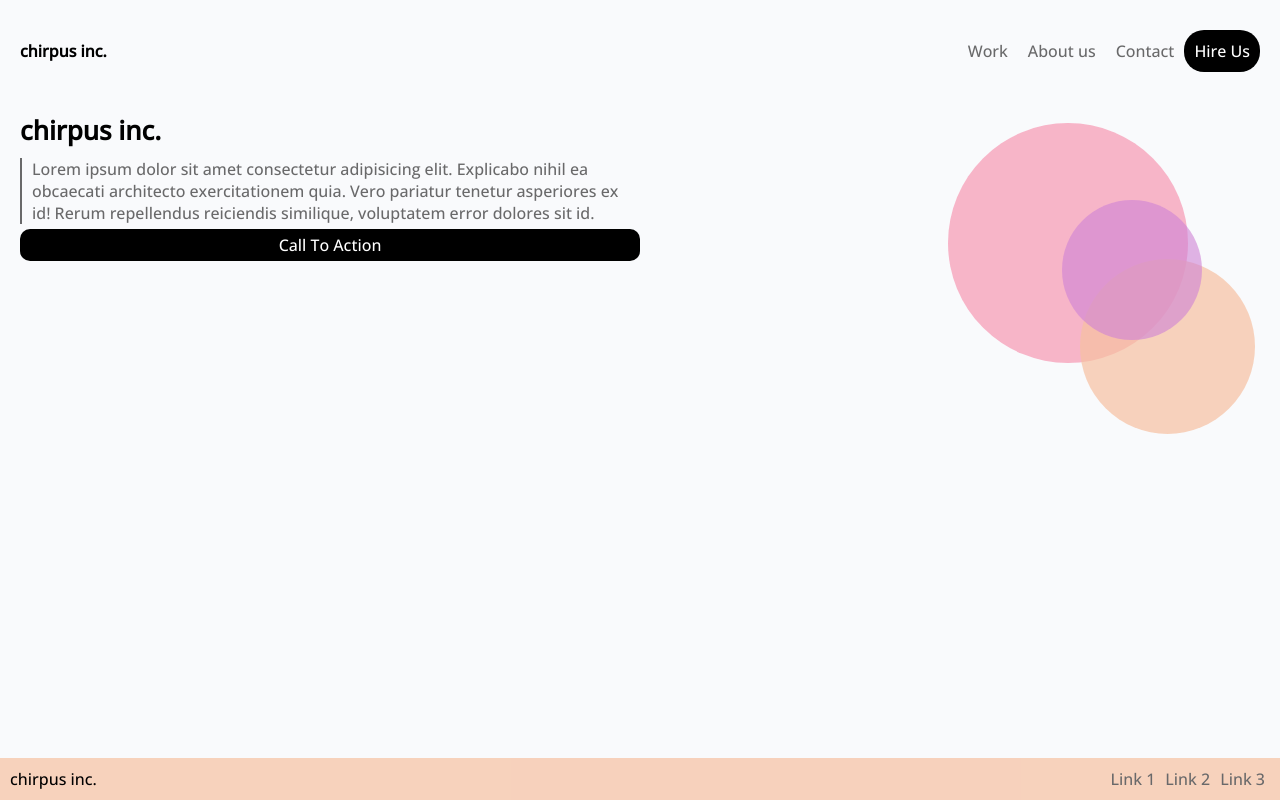
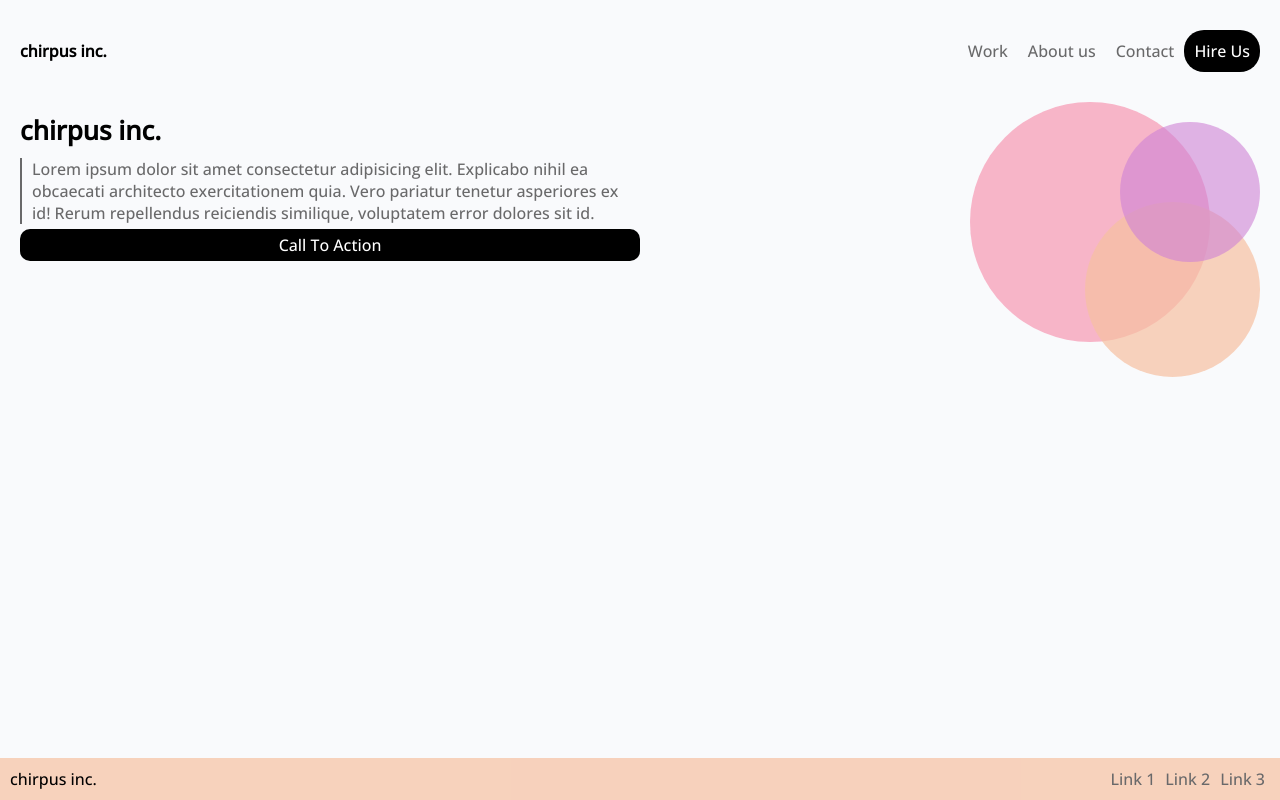
Before and after one commit to patelany/html-css-lab1, a plain HTML site: page index.html in a window 1280 px wide. Drawn offline with nearby package versions, Linux system fonts and the light colour scheme.

Commit message:
modified bubble style

```diff
--- a/style.css
+++ b/style.css
@@ -118,12 +118,20 @@ footer {
     border-radius: 20px;
   }
 
-  .left {
+  .left,
+  .circles-container {
     width: 50%;
   }
 
+  .circles-container {
+    position: relative;
+    /* position relative acting as anchor */
+  }
+
   .circle {
-    position: relative;
+    position: absolute;
+    /* position absolute anchored to its relative positioned parent ^^^ */
+    border-radius: 50%;
 
   }
 
@@ -131,28 +139,24 @@ footer {
     background-color: rgba(247, 136, 167, 0.6);
     width: 240px;
     height: 240px;
-    border-radius: 100%;
-    top: 5%;
-    right: 30%;
+    top: 0;
+    right: 50px;
   }
 
   .medium {
     background-color: rgba(247, 193, 162, 0.7);
     width: 175px;
     height: 175px;
-    border-radius: 100%;
-    left: 25%;
-    bottom: 20%;
+    right: 0;
+    top: 100px;
   }
 
   .small {
     background-color: rgba(207, 130, 213, 0.6);
     width: 140px;
     height: 140px;
-    border-radius: 100%;
-    position: absolute;
-    top: 25%;
-    left: 83%;
+    right: 0;
+    top: 20px;
 
   }
 }
```
